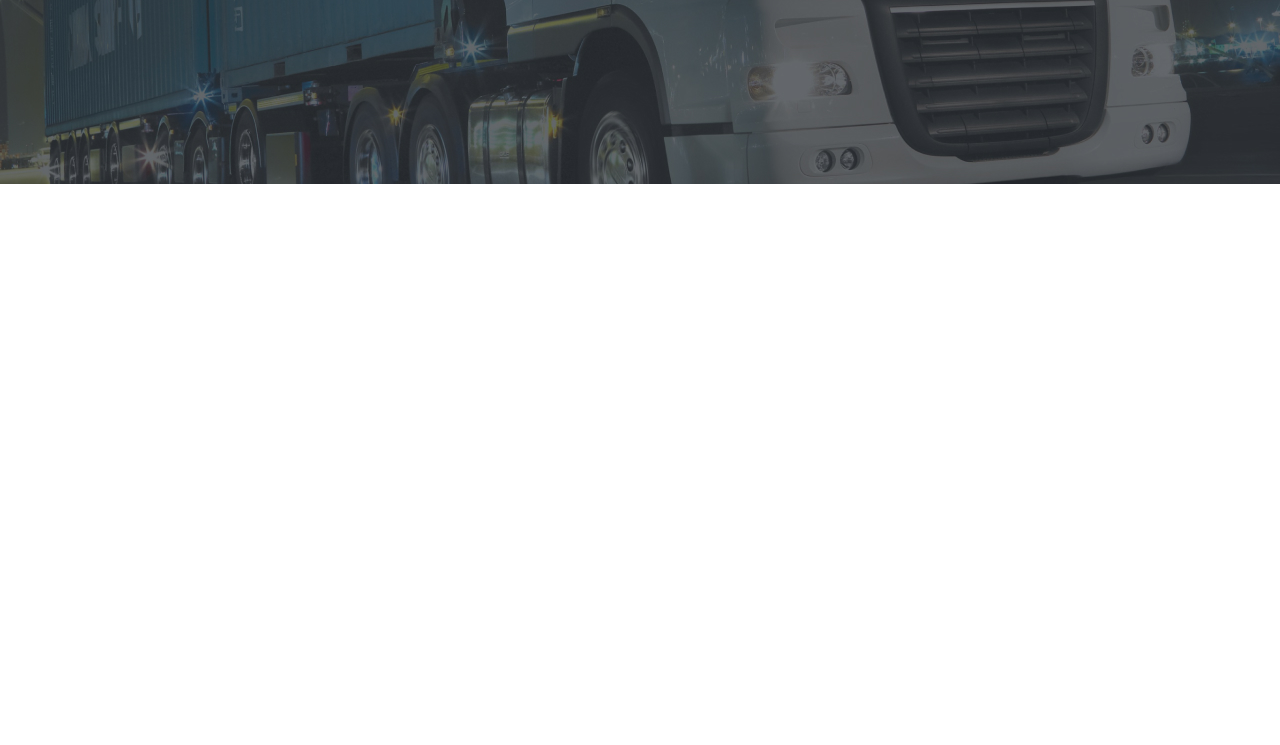
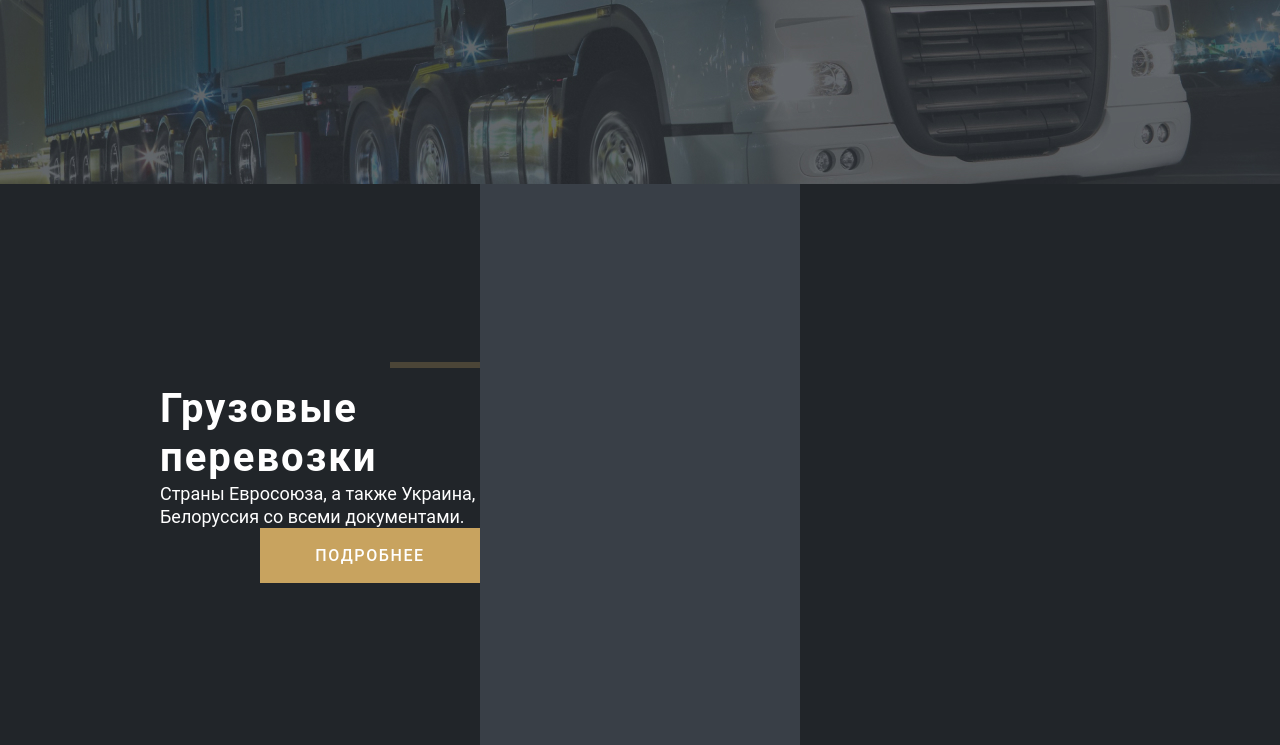
Before and after one commit to i0ji/sm_logistics, a website built with webpack: page src/index.html in a window 1280 px wide. Shown: the part 581-1326 px from the top of the page. Before the commit the page ends 800 px from the top, so only its background shows below. Built offline with nearby package versions, Linux system fonts and the light colour scheme.

Commit message:
size settings/tracking-block building

```diff
--- a/src/index.html
+++ b/src/index.html
@@ -16,6 +16,10 @@
 </head>
 
 <body>
+
+<div class="container-fluid">
+
+
 <!-- ---------- HEADER ---------- !-->
 <div class="header">
 
@@ -59,14 +63,32 @@
 </div>
 
 
+<!-- ---------- IMAGE-BLOCK ---------- !-->
 <div class="image-section">
     <div class="col-6">
         <p class="common-title-l">Грузовые перевозки</p>
         <p class="common-text-m">
             Перевозка крупногабаритных грузов по России и Европе.
-            Полное экспедирование,</br> страхование, упаковка и хранение грузов</p>
+            Полное экспедирование, страхование, упаковка и хранение грузов</p>
     </div>
 </div>
 
+
+<!-- ---------- TRUCKING-BLOCK ---------- !-->
+<div class="container-fluid">
+    <div class="trucking-block bg-dark">
+        <div class="trucking-block__left-block col-3">
+            <hr>
+            <p class="common-title-m">Грузовые перевозки</p>
+            <p class="common-text-m">Страны Евросоюза, а также Украина,
+                Белоруссия со всеми документами.</p>
+            <button class="trucking-block__button">подробнее</button>
+        </div>
+        <div class="trucking-block__middle-block col-3 bg-grey"></div>
+        <div class="trucking-block__right-block col-3"></div>
+    </div>
+</div>
+
+</div>
 </body>
 </html>
--- a/src/styles/_color.scss
+++ b/src/styles/_color.scss
@@ -12,3 +12,7 @@ $brand-grey: #393F47;
 .bg-dark {
   background-color: $brand-dark;
 }
+
+.bg-grey {
+  background-color: $brand-grey;
+}
--- a/src/styles/_image-section.scss
+++ b/src/styles/_image-section.scss
@@ -1,3 +1,4 @@
+// ---------- IMAGE-BLOCK ----------
 .image-section {
   height: 620px;
   background-image: url('../img/intro.jpg');
@@ -7,8 +8,8 @@
   justify-content: center;
   align-items: center;
 
-  div {
-    display: flex;
+  .col-6 {
+    display: inline-block;
     flex-direction: column;
     justify-content: center;
     align-items: center;
@@ -16,17 +17,14 @@
     height: 245px;
     padding-bottom: 10px;
 
+    .common-title-l {
+      font-size: calc(14px + 2.8vw);
+      line-height: 6vw;
+    }
+
     p {
       color: #ffffff;
       text-align: center;
     }
   }
 }
-
-@media (max-width: 1500px) {
-  .image-section {
-    div {
-      border: none;
-    }
-  }
-}
--- /dev/null
+++ b/src/styles/_trucking.scss
@@ -0,0 +1,51 @@
+// ---------- TRUCKING-BLOCK ----------
+.container-fluid {
+  padding: 0;
+}
+
+.trucking-block {
+  height: 561px;
+  display: flex;
+  justify-content: center;
+
+  div {
+    height: 100%;
+    padding: 0;
+  }
+
+  &__left-block {
+    display: flex;
+    flex-direction: column;
+    align-items: end;
+    justify-content: center;
+
+    hr {
+      color: $brand-gold;
+      width: 90px;
+      height: 6px;
+      border-width: 6px;
+    }
+
+  }
+
+  button {
+    font-weight: 500;
+    font-size: 16px;
+    line-height: 25px;
+    text-align: center;
+    letter-spacing: 0.1em;
+    text-transform: uppercase;
+    color: #FFFFFF;
+    background-color: $brand-gold;
+    width: 220px;
+    height: 55px;
+    border: none;
+    transition: .2s all;
+  }
+
+  button:hover,
+  button:active {
+    transform: scale(0.98);
+    opacity: 0.9;
+  }
+}
--- a/src/styles/main.scss
+++ b/src/styles/main.scss
@@ -3,11 +3,16 @@
 @import 'color';
 @import 'header';
 @import 'image-section';
+@import 'trucking';
 
 
 // ---------- COMMON-SETTINGS
 * {
-  font-family: Roboto,sans-serif;
+  font-family: Roboto, sans-serif;
+}
+
+.container-fluid {
+  padding: 0;
 }
 
 .common-title-l {
@@ -19,6 +24,15 @@
   text-transform: uppercase;
   color: #ffffff;
 }
+
+.common-title-m {
+  font-weight: 700;
+  font-size: 40px;
+  line-height: 49px;
+  letter-spacing: 0.05em;
+  color: #ffffff;
+}
+
 .common-text-m {
   font-weight: 400;
   font-size: 18px;
```
Also changed, not shown: src/styles/_header.scss (+2 -11 lines), src/img/next.svg (added), src/img/prev.svg (added), src/img/truck.png (added).
